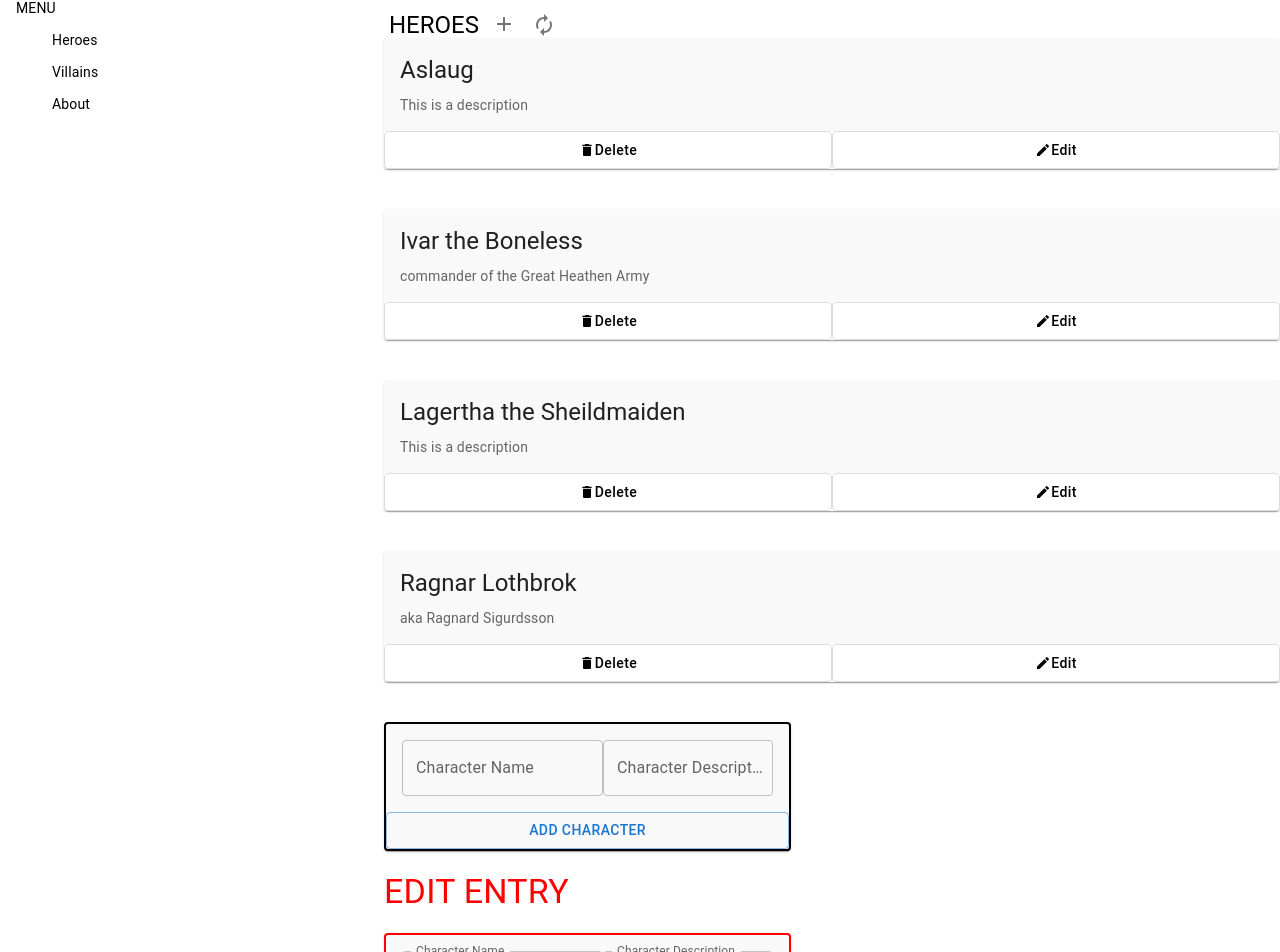
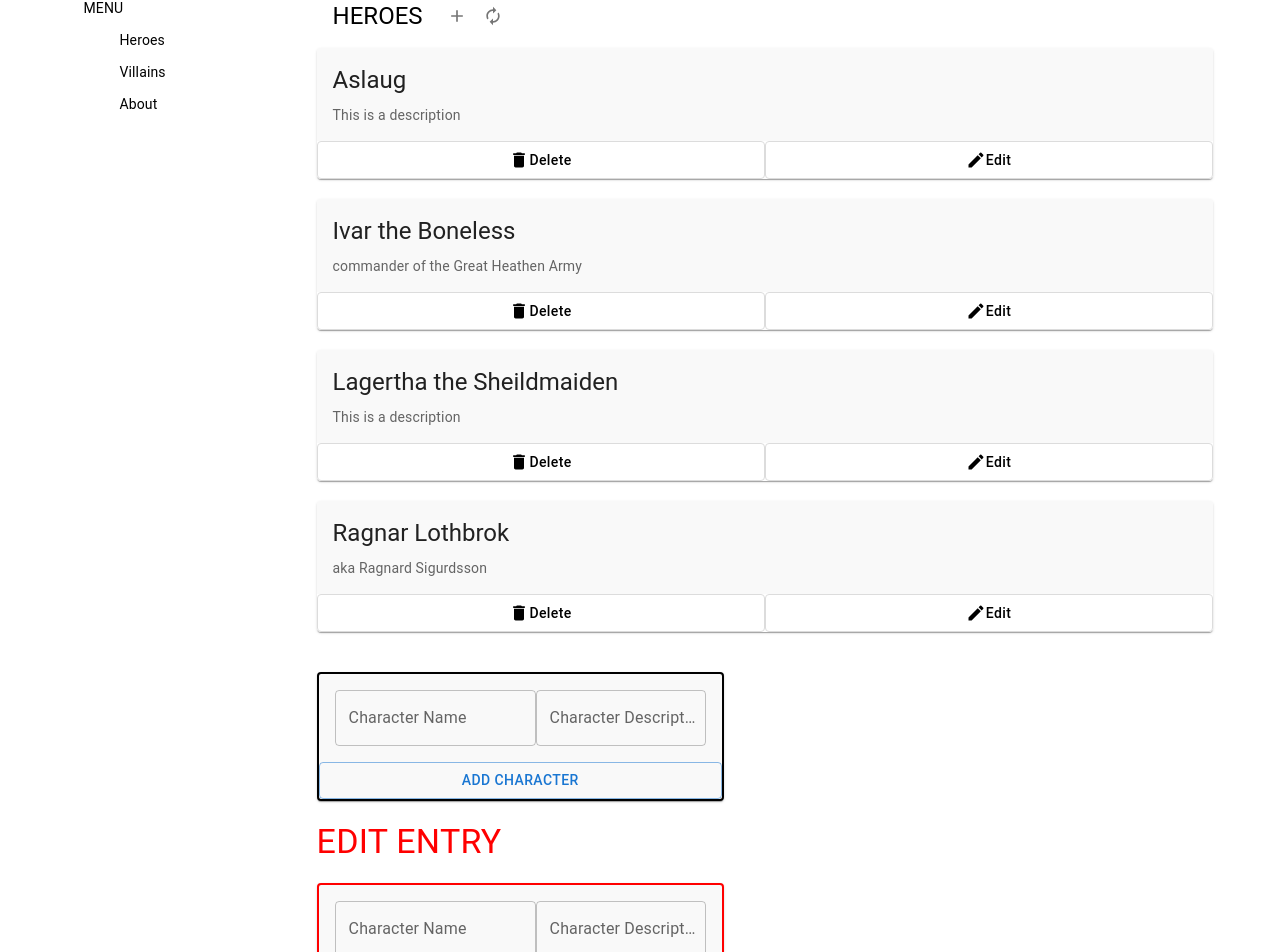
Before and after one commit to zndelfin/Tour-Of-Heroes-FE, a React (Vite) app: page /editentry in a window 1280 px wide. Shown: the part 75-1027 px from the top of the page. Built offline with nearby package versions, Linux system fonts and the light colour scheme.

Commit message:
TECH-214: Title component style update

```diff
--- a/src/App.jsx
+++ b/src/App.jsx
@@ -2,7 +2,7 @@ import React from "react";
 import "./App.css";
 import Header from "./Components/Header";
 import MainContent from "./Components/MainContent";
-import Title from "./Components/Title";
+// import Title from "./Components/Title";
 import EditEntry from "./Components/EditEntry";
 import AddEntry from "./Components/AddEntry";
 import { Route, Routes } from "react-router-dom";
@@ -17,7 +17,6 @@ export default function App() {
         <Route path="/addentry" element={<AddEntry />} />
       </Routes> */}
 
-      <Title />
       <MainContent />
     </div>
   );
--- a/src/Components/CardItems.jsx
+++ b/src/Components/CardItems.jsx
@@ -16,13 +16,13 @@ export default function CardItems(props) {
   }
 
   function handleEditClick(){
-    props.onEdit();
+    // props.onEdit();
     console.log("EDIT BUTTON from CardItems Component")
   }
 
   return (
     <Box>
-      <Card sx={{ marginTop: "20px", marginBottom: "20px" }}>
+      <Card sx={{ marginBottom: "20px" }}>
         <CardContent sx={{ backgroundColor: "#F9F9F9" }}>
           <Typography gutterBottom variant="h5" component="div">
             {props.name}
@@ -43,7 +43,7 @@ export default function CardItems(props) {
               border: "solid 1px #DCDCDC",
             }}
           >
-            <DeleteIcon sx={{ fontSize: "medium" }} />
+            <DeleteIcon fontSize="small" />
             Delete
           </Button>
 
@@ -57,7 +57,7 @@ export default function CardItems(props) {
               border: "solid 1px #DCDCDC",
             }}
           >
-            <EditIcon sx={{ fontSize: "medium" }} />
+            <EditIcon fontSize="small"/>
             Edit
           </Button>
           {/* </Link> */}
--- a/src/Components/EditEntry.jsx
+++ b/src/Components/EditEntry.jsx
@@ -4,27 +4,7 @@ import { Card, CardContent, Typography} from "@mui/material";
 import Button from "@mui/material/Button";
 import { TextField } from "@mui/material";
 
-export default function EditEntry(props, id) {
-  const [hero, setHero] = useState({
-    name: "testName",
-    description: "testDescription",
-  });
-
-
-  function handleChange(event) {
-    const { name, value } = event.target;
-
-    setHero((prevHero) => {
-      return {
-        [name]: value,
-      };
-    });
-  }
-
-  function submitCharacter() {
-    props.onEdit(hero);
-  }
-
+export default function EditEntry(props) {
   return (
     <Box sx={{width:"90%"}}>
     <Typography variant="h4" color="red">EDIT ENTRY</Typography>
@@ -44,8 +24,6 @@ export default function EditEntry(props, id) {
           variant="outlined"
           autoComplete="off"
           name="name"
-          value={hero.name}
-          onChange={handleChange}
         />
 
         <TextField
@@ -54,14 +32,11 @@ export default function EditEntry(props, id) {
           multiline
           maxRows={4}
           name="description"
-          value={hero.description}
-          onChange={handleChange}
         />
       </CardContent>
 
       <Button
         variant="outlined"
-        onClick={submitCharacter}
         sx={{ width: "100%" }}
       >
         UPDATE CHARACTER
--- a/src/Components/MainContent.jsx
+++ b/src/Components/MainContent.jsx
@@ -5,6 +5,7 @@ import { Box } from "@mui/system";
 import heroes from "../heroes";
 import AddEntry from "./AddEntry";
 import EditEntry from "./EditEntry";
+import Title from "./Title";
 import { BrowserRouter } from "react-router-dom";
 import { Route, Routes } from "react-router-dom";
 
@@ -42,19 +43,21 @@ export default function MainContent() {
   }
 
   return (
-    <Box>
+    <Box sx={{display:"flex", justifyContent:"space-around"}}>
       <Menu />
+
+      {/* TITLE COMPONENT */}
+
       <Box
         sx={{
           display: "flex",
           flexDirection: "column",
           float: "right",
           width: "70%",
-          marginTop: "-110px",
         }}
       >
-
-      {/* MAP POPULATING NEW CARDS WITH NEW HERO */}
+      <Box> <Title /> </Box>
+        {/* MAP POPULATING NEW CARDS WITH NEW HERO */}
         {entries.map((heroEntry, index) => {
           return (
             <CardItems
@@ -70,9 +73,7 @@ export default function MainContent() {
 
         <AddEntry onAdd={addHero} />
 
-        <EditEntry
-        onEdit={editHero} />
-
+        <EditEntry onEdit={editHero} />
       </Box>
     </Box>
   );
--- a/src/Components/Title.jsx
+++ b/src/Components/Title.jsx
@@ -9,21 +9,23 @@ import EditEntry from "./EditEntry";
 
 export default function Title() {
   return (
-    <div className="subHeader">
-      <Box sx={{ display: "flex" }}>
-        <Typography variant="h5" color="black" sx={{ padding: "5px" }}>
+    <div>
+      <Box sx={{ display: "flex", alignItems:"center"}}>
+        <Typography variant="h5" color="black" p={2}>
           HEROES
         </Typography>
 
           <Link to="/AddEntry">
             <IconButton>
-            <AddIcon />
+              <AddIcon fontSize="small" />
             </IconButton>
           </Link>
 
-        <IconButton href="/">
-          <AutorenewIcon />
+          <Link to="/">
+            <IconButton >
+              <AutorenewIcon fontSize="small"/>
             </IconButton>
+          </Link>
         </Box>
     </div>
   );
```
Also changed, not shown: src/Components/AddEntry.jsx (+1 -18 lines). Lines whose indentation alone changed are shown as unchanged.
